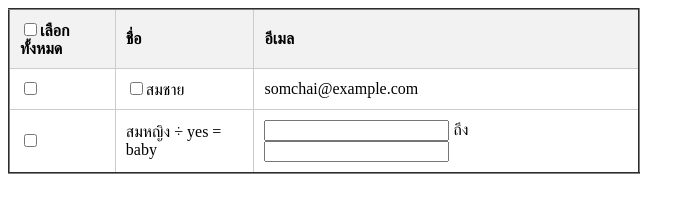
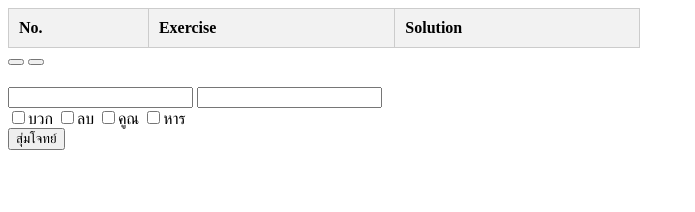
Before and after one commit to SFtraktorFS/Integer-math-grade-7, a plain HTML site: page index.html in a window 1280 px wide. Shown: the whole page, without its empty margins (0-695 px from the left). Drawn offline with Linux system fonts and the light colour scheme.

Commit message:
first draft

```diff
--- a/index.html
+++ b/index.html
@@ -3,37 +3,41 @@
 <head>
     <meta charset="UTF-8">
     <meta name="viewport" content="width=device-width, initial-scale=1.0">
-    <title>Document</title>
-
+    <title>Integer Math</title>
     <link rel="stylesheet" href="style.css">
 </head>
 <body>
-<table border="2">
-  <thead>
-    <tr>
-      <th><input type="checkbox" id="selectAll">เลือกทั้งหมด</th>
-      <th>ชื่อ</th>
-      <th>อีเมล</th>
-    </tr>
-  </thead>
-  <tbody>
-    <tr>
-      <td><input type="checkbox" name="selectUser" value="1"></td>
-      <td><input type="checkbox" name="selectUser" value="1">สมชาย</td>
-      <td>somchai@example.com</td>
-    </tr>
-    <tr>
-      <td><input type="checkbox" name="selectUser" value="1"></td>
-      <td>สมหญิง &divide yes = baby</td>
-      <td><input type="text" class="number"></input> ถึง <input type="text" class="number"></input></td>
-    </tr>
-  </tbody>
-</table>
-<script>
-  document.getElementById("selectAll").onclick = function() {
-    let checkboxes = document.querySelectorAll('input[name="selectUser"]');
-    checkboxes.forEach(checkbox => checkbox.checked = this.checked);
-  }
-</script>
+
+  <div>
+    <table>
+      <thead>
+        <tr>
+          <th>No.</th>
+          <th>Exercise</th>
+          <th>Solution</th>
+        </tr>
+      </thead>
+      <tbody></tbody>
+    </table>
+    <button onclick="addExercise()"></button>
+    <button onclick="showSolution()"></button>
+  </div>
+
+  <div class="setting">
+    <h1></h1>
+    <div class="number-setting">
+      <label><input type="number"></label>
+      <label><input type="number"></label>
+    </div>
+    <div class="operator-setting">
+      <label><input type="checkbox" class="operator" value="+">บวก</label>
+      <label><input type="checkbox" class="operator" value="-">ลบ</label>
+      <label><input type="checkbox" class="operator" value="*">คูณ</label>
+      <label><input type="checkbox" class="operator" value="/">หาร</label>
+    </div>
+    <button onclick="raondomExercise()">สุ่มโจทย์</button>
+  </div>
+
+<script src="script.js"></script>
 </body>
 </html>
--- /dev/null
+++ b/script.js
@@ -0,0 +1 @@
+console.log("HEllo")
```
